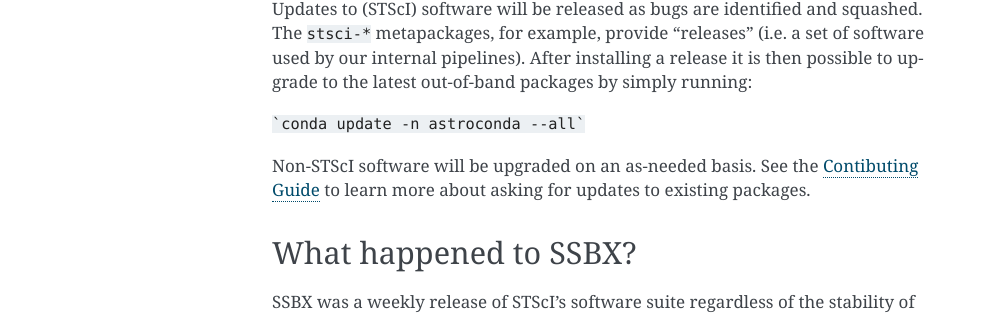
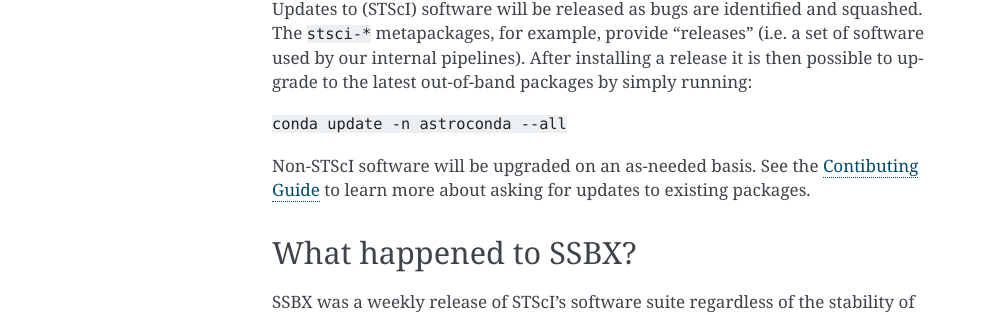
Before and after one commit to jhunkeler/astroconda, a Sphinx documentation site: the page built from source/faq.rst, in a window 1280 px wide. Shown: the part 751-1065 px from the top of the page, without its empty margins (148-1141 px from the left). Built offline with Sphinx 7.4.7, drawn with Linux system fonts in a browser that asks for light colours.

Commit message:
Fix extra backtick

````diff
--- a/source/faq.rst
+++ b/source/faq.rst
@@ -27,7 +27,7 @@
 "releases" (i.e. a set of software used by our internal pipelines). After installing a release it is then possible to upgrade to the latest
 out-of-band packages by simply running:
 
-```conda update -n astroconda --all```
+``conda update -n astroconda --all``
 
 Non-STScI software will be upgraded on an as-needed basis. See the `Contibuting Guide <contributing.html>`_ to learn more about asking
 for updates to existing packages.
````
